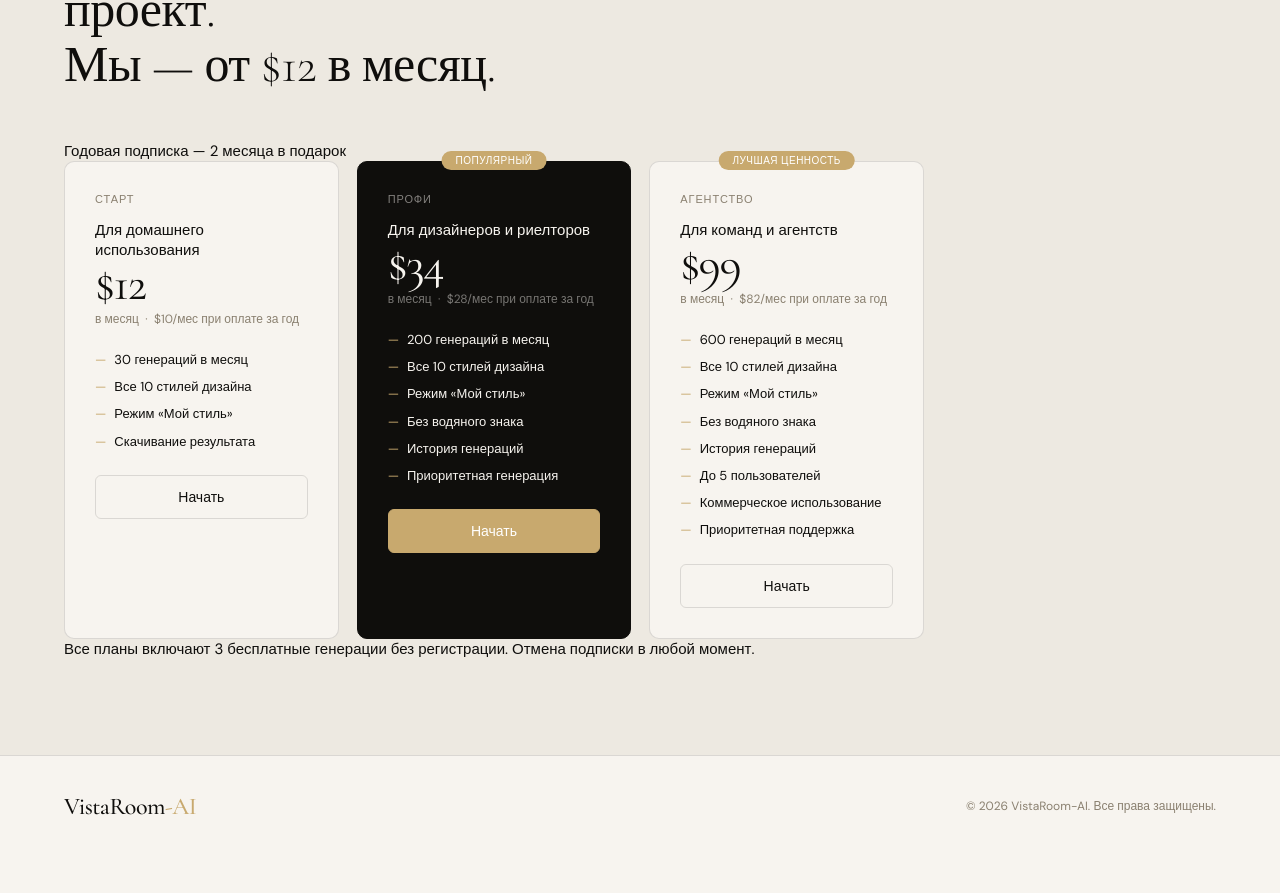
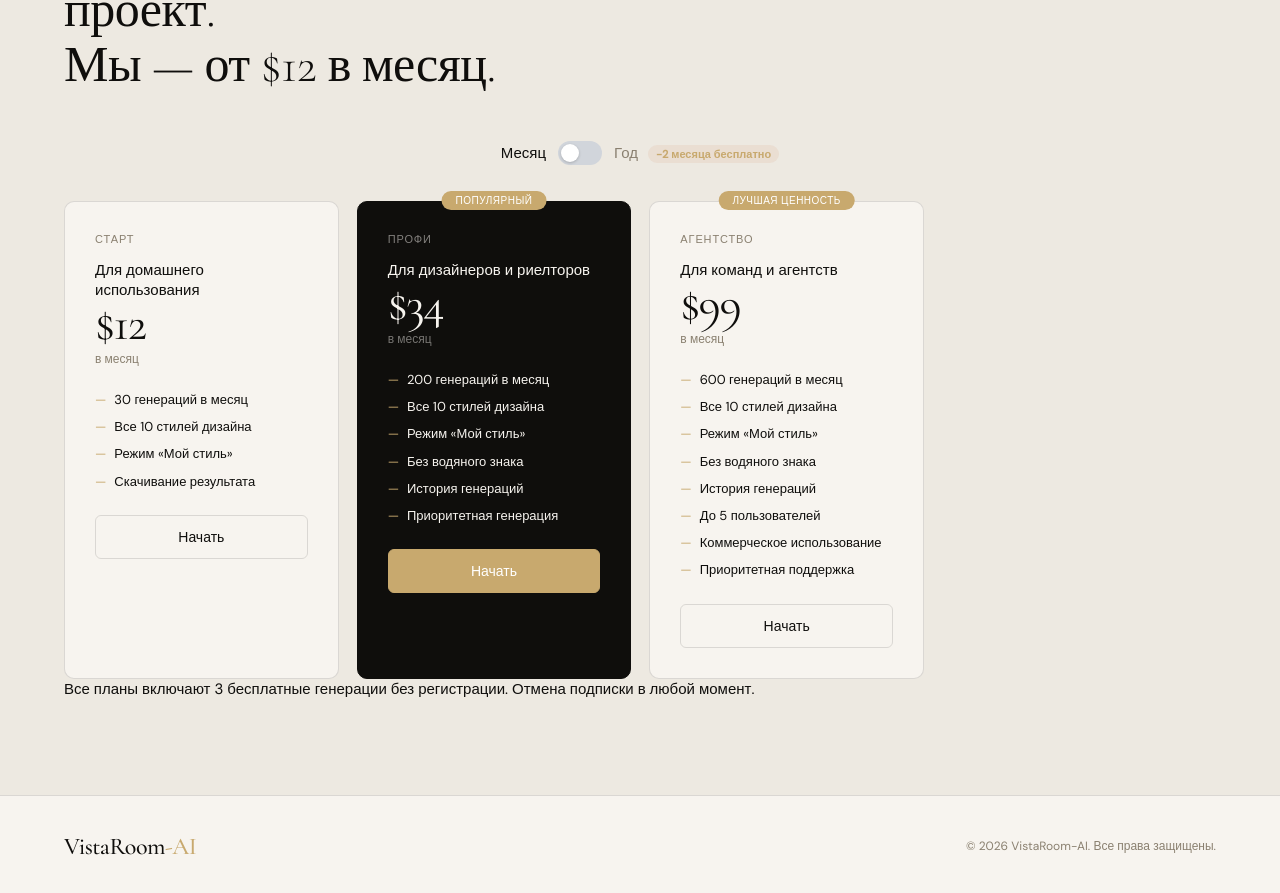
Before and after one commit to Qazaq71/VistaRoom.AI, a Next.js app: page / in a window 1280 px wide. Shown: the part 1497-2390 px from the top of the page. Before the commit the page ends 2354 px from the top, so only its background shows below. Built offline with nearby package versions, Linux system fonts and the light colour scheme.

Commit message:
добавил годовой тариф

```diff
--- a/src/app/globals.css
+++ b/src/app/globals.css
@@ -1094,3 +1094,94 @@ footer {
   color: rgba(255,255,255,0.65);
   line-height: 1.4;
 }
+
+/* ─── Billing toggle ─────────────────────────────────────────────────────── */
+.billing-toggle {
+  display: flex;
+  align-items: center;
+  justify-content: center;
+  gap: 12px;
+  margin: 20px 0 36px;
+}
+
+.toggle-label {
+  font-size: 15px;
+  color: var(--muted);
+  transition: color 0.2s;
+}
+
+.toggle-label.active {
+  color: var(--ink);
+  font-weight: 500;
+}
+
+.toggle-save {
+  display: inline-block;
+  font-size: 11px;
+  font-weight: 600;
+  color: var(--warm);
+  background: rgba(210,140,100,0.12);
+  border-radius: 20px;
+  padding: 2px 8px;
+  margin-left: 6px;
+  vertical-align: middle;
+}
+
+.toggle-switch {
+  position: relative;
+  width: 44px;
+  height: 24px;
+  background: #d1d5db;
+  border-radius: 12px;
+  border: none;
+  cursor: pointer;
+  padding: 0;
+  transition: background 0.25s;
+  flex-shrink: 0;
+}
+
+.toggle-switch.on {
+  background: var(--warm);
+}
+
+.toggle-knob {
+  position: absolute;
+  top: 3px;
+  left: 3px;
+  width: 18px;
+  height: 18px;
+  background: #fff;
+  border-radius: 50%;
+  transition: transform 0.25s;
+  box-shadow: 0 1px 3px rgba(0,0,0,0.2);
+  display: block;
+}
+
+.toggle-switch.on .toggle-knob {
+  transform: translateX(20px);
+}
+
+/* ─── Pricing card adjustments for yearly ───────────────────────────────── */
+.plan-price {
+  position: relative;
+  display: flex;
+  align-items: baseline;
+  gap: 8px;
+}
+
+.plan-price-old {
+  font-size: 16px;
+  color: var(--muted);
+  text-decoration: line-through;
+  font-weight: 400;
+}
+
+.plan-save-badge {
+  display: inline-block;
+  font-size: 12px;
+  font-weight: 600;
+  color: var(--warm);
+  background: rgba(210,140,100,0.12);
+  border-radius: 20px;
+  padding: 3px 10px;
+}
--- a/src/app/page.tsx
+++ b/src/app/page.tsx
@@ -475,6 +475,8 @@ export default function Home() {
   // User plan — in production this comes from auth/session
   // For now: read from localStorage or default to 'free' (watermarked)
   // Set to 'agency' to disable watermark
+  const [billingYearly, setBillingYearly] = useState(false)
+
   const [userPlan] = useState<string>(() => {
     if (typeof window !== 'undefined') {
       return localStorage.getItem('vistaroom_plan') ?? 'free'
@@ -996,13 +998,29 @@ export default function Home() {
       <section className="pricing-section" id="pricing">
         <div className="section-eyebrow">Тарифы</div>
         <h2 className="section-title">Дизайнер берёт от $500 за проект.<br />Мы — от $12 в месяц.</h2>
-        <p className="section-sub">Годовая подписка — 2 месяца в подарок</p>
+
+        {/* Billing toggle */}
+        <div className="billing-toggle">
+          <span className={!billingYearly ? 'toggle-label active' : 'toggle-label'}>Месяц</span>
+          <button
+            className={`toggle-switch${billingYearly ? ' on' : ''}`}
+            onClick={() => setBillingYearly(b => !b)}
+            aria-label="Переключить период оплаты"
+          >
+            <span className="toggle-knob" />
+          </button>
+          <span className={billingYearly ? 'toggle-label active' : 'toggle-label'}>
+            Год <span className="toggle-save">−2 месяца бесплатно</span>
+          </span>
+        </div>
+
         <div className="pricing-grid">
           {[
             {
               name: 'Старт',
               price: '$12',
               priceYear: '$10',
+              saveYear: '$24',
               period: 'в месяц',
               sub: 'Для домашнего использования',
               features: [
@@ -1018,6 +1036,7 @@ export default function Home() {
               name: 'Профи',
               price: '$34',
               priceYear: '$28',
+              saveYear: '$72',
               period: 'в месяц',
               sub: 'Для дизайнеров и риелторов',
               features: [
@@ -1035,6 +1054,7 @@ export default function Home() {
               name: 'Агентство',
               price: '$99',
               priceYear: '$82',
+              saveYear: '$204',
               period: 'в месяц',
               sub: 'Для команд и агентств',
               features: [
@@ -1055,10 +1075,20 @@ export default function Home() {
               {plan.badge && <div className="plan-badge">{plan.badge}</div>}
               <div className="plan-name">{plan.name}</div>
               <div className="plan-sub-name">{plan.sub}</div>
-              <div className="plan-price">{plan.price}</div>
-              <div className="plan-period">{plan.period} &nbsp;·&nbsp; <span className="plan-year">{plan.priceYear}/мес при оплате за год</span></div>
+              <div className="plan-price">
+                {billingYearly ? plan.priceYear : plan.price}
+                {billingYearly && <span className="plan-price-old">{plan.price}</span>}
+              </div>
+              <div className="plan-period">
+                {billingYearly
+                  ? <><span className="plan-save-badge">Экономия {plan.saveYear}/год</span></>
+                  : <>{plan.period}</>
+                }
+              </div>
               <ul className="plan-features">{plan.features.map(f => <li key={f}>{f}</li>)}</ul>
-              <button className="plan-btn">Начать</button>
+              <button className="plan-btn">
+                {billingYearly ? 'Оплатить за год' : 'Начать'}
+              </button>
             </div>
           ))}
         </div>
```
